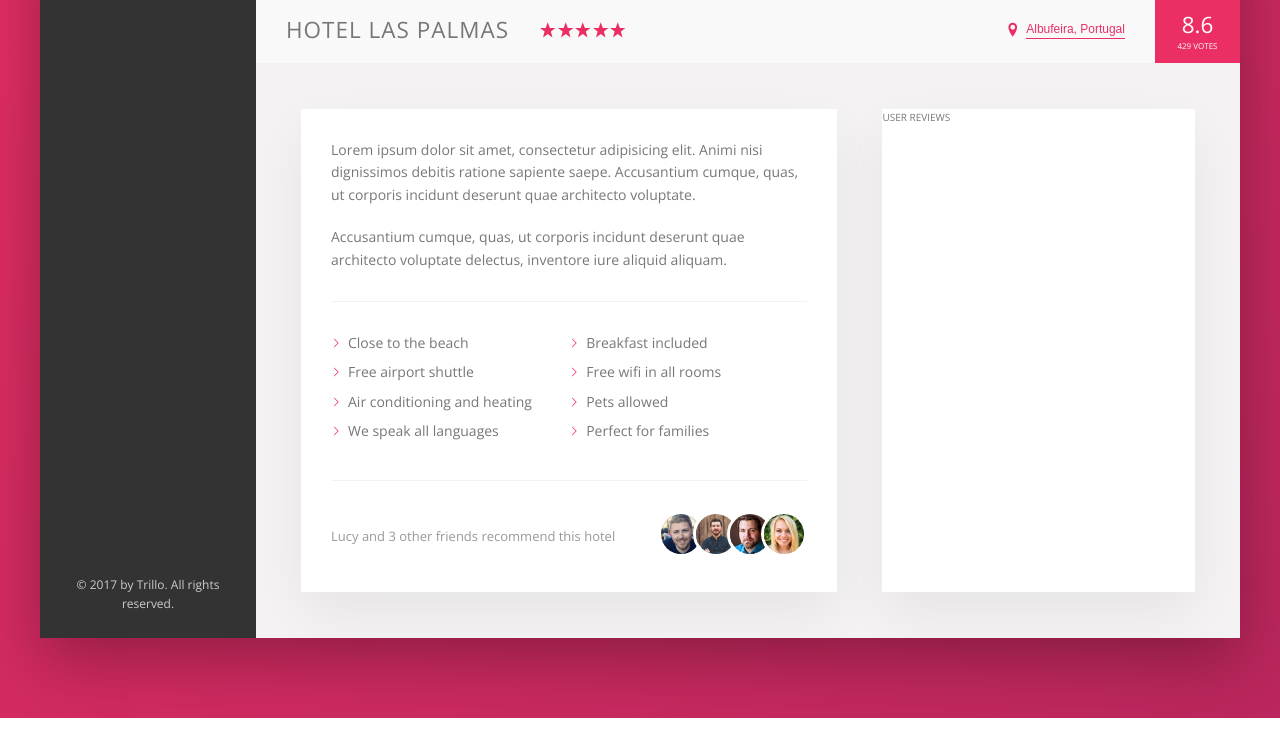
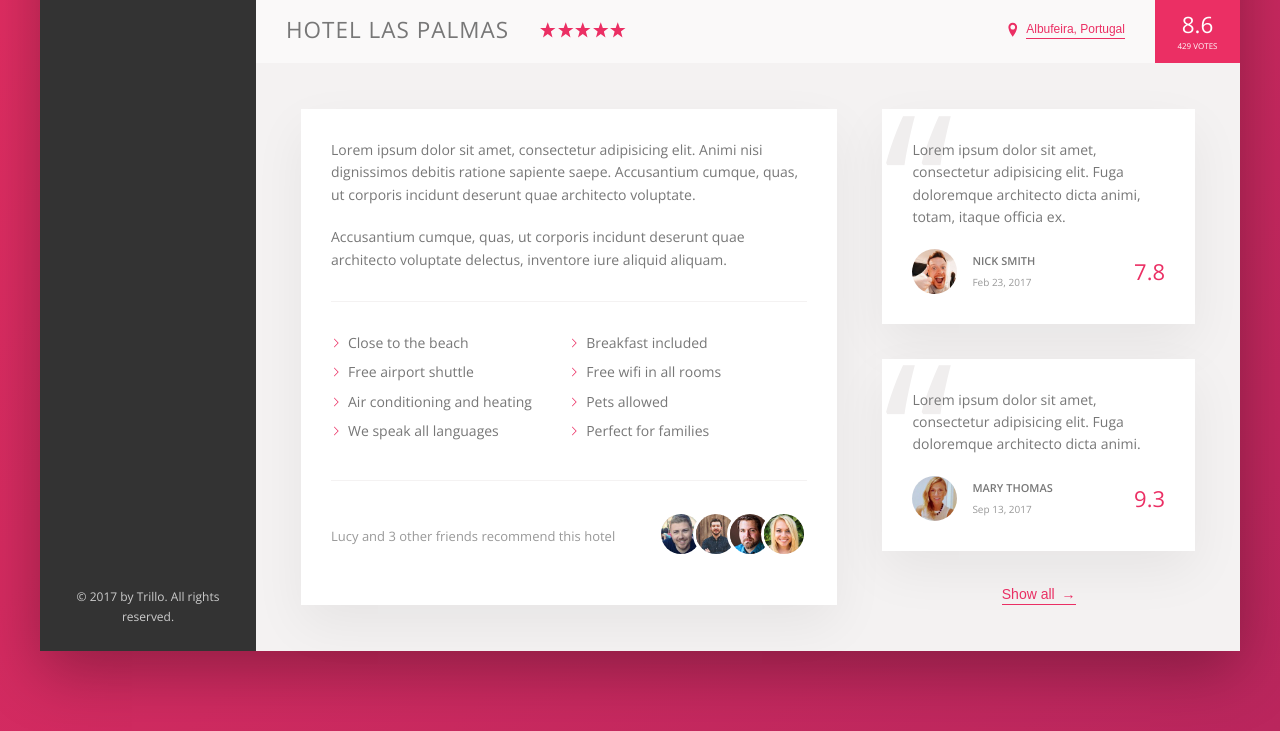
Before and after one commit to PatrykSuminski/Trillo, a website: page index.html in a window 1280 px wide. Shown: the part 538-1269 px from the top of the page. Drawn offline with nearby package versions, Linux system fonts and the light colour scheme.

Commit message:
Add user-reviews section

```diff
--- a/index.html
+++ b/index.html
@@ -201,7 +201,46 @@
 								</div>
 							</div>
 						</div>
-						<div class="user-reviews">USER REVIEWS</div>
+						<div class="user-reviews">
+							<figure class="review">
+								<blockquote class="review__text">
+									Lorem ipsum dolor sit amet, consectetur adipisicing elit. Fuga
+									doloremque architecto dicta animi, totam, itaque officia ex.
+								</blockquote>
+								<figcaption class="review__user">
+									<img
+										src="img/user-1.jpg"
+										alt="User 1"
+										class="review__photo"
+									/>
+									<div class="review__user-box">
+										<p class="review__user-name">Nick Smith</p>
+										<p class="review__user-date">Feb 23, 2017</p>
+									</div>
+									<div class="review__rating">7.8</div>
+								</figcaption>
+							</figure>
+							<figure class="review">
+								<blockquote class="review__text">
+									Lorem ipsum dolor sit amet, consectetur adipisicing elit. Fuga
+									doloremque architecto dicta animi.
+								</blockquote>
+								<figcaption class="review__user">
+									<img
+										src="img/user-2.jpg"
+										alt="User 2"
+										class="review__photo"
+									/>
+									<div class="review__user-box">
+										<p class="review__user-name">Mary Thomas</p>
+										<p class="review__user-date">Sep 13, 2017</p>
+									</div>
+									<div class="review__rating">9.3</div>
+								</figcaption>
+							</figure>
+
+							<button class="btn-inline">Show all <span>&rarr;</span></button>
+						</div>
 					</div>
 				</main>
 			</div>
--- a/sass/_components.scss
+++ b/sass/_components.scss
@@ -280,8 +280,17 @@
 	cursor: pointer;
 	transition: all 0.2s;
 
+	& span {
+		margin-left: 3px;
+	}
+
 	&:hover {
 		color: var(--color-grey-dark-1);
+
+		span {
+			margin-left: 8px;
+			transition: margin-left 0.2s;
+		}
 	}
 
 	&:focus {
@@ -379,3 +388,68 @@
 		}
 	}
 }
+
+///////////////////////////
+//REVIEWS
+
+.review {
+	background-color: #fff;
+	box-shadow: var(--shadow-light);
+	padding: 3rem;
+	margin-bottom: 3.5rem;
+
+	position: relative;
+	overflow: hidden;
+
+	&__text {
+		margin-bottom: 2rem;
+		position: relative;
+		z-index: 10;
+	}
+
+	&__user {
+		display: flex;
+		justify-content: space-between;
+		align-items: center;
+	}
+
+	&__photo {
+		height: 4.5rem;
+		width: 4.5rem;
+		border-radius: 50%;
+		margin-right: 1.5rem;
+	}
+
+	&__user-box {
+		margin-right: auto;
+	}
+
+	&__user-name {
+		font-size: 1.1rem;
+		text-transform: uppercase;
+		font-weight: 600;
+		margin-bottom: 0.4rem;
+	}
+
+	&__user-date {
+		font-size: 1rem;
+		color: var(--color-grey-dark-3);
+	}
+
+	&__rating {
+		font-size: 2.2rem;
+		font-weight: 300;
+		color: var(--color-primary);
+	}
+
+	&::before {
+		content: "\201C";
+		position: absolute;
+		top: -2.75rem;
+		left: 0.1rem;
+		line-height: 1;
+		font-size: 20rem;
+		color: var(--color-grey-light-3);
+		z-index: 1;
+	}
+}
--- a/sass/_layout.scss
+++ b/sass/_layout.scss
@@ -36,6 +36,7 @@
 }
 
 .detail {
+	font-size: 1.4rem;
 	display: flex;
 	padding: 4.5rem;
 	background-color: var(--color-grey-light-1);
@@ -43,7 +44,6 @@
 }
 
 .description {
-	font-size: 1.4rem;
 	background-color: #fff;
 	box-shadow: var(--shadow-light);
 	padding: 3rem;
@@ -52,7 +52,9 @@
 }
 
 .user-reviews {
-	background-color: #fff;
-	box-shadow: var(--shadow-light);
 	flex: 1;
+
+	display: flex;
+	flex-direction: column;
+	align-items: center;
 }
```
Also changed, not shown: css/style.css.
